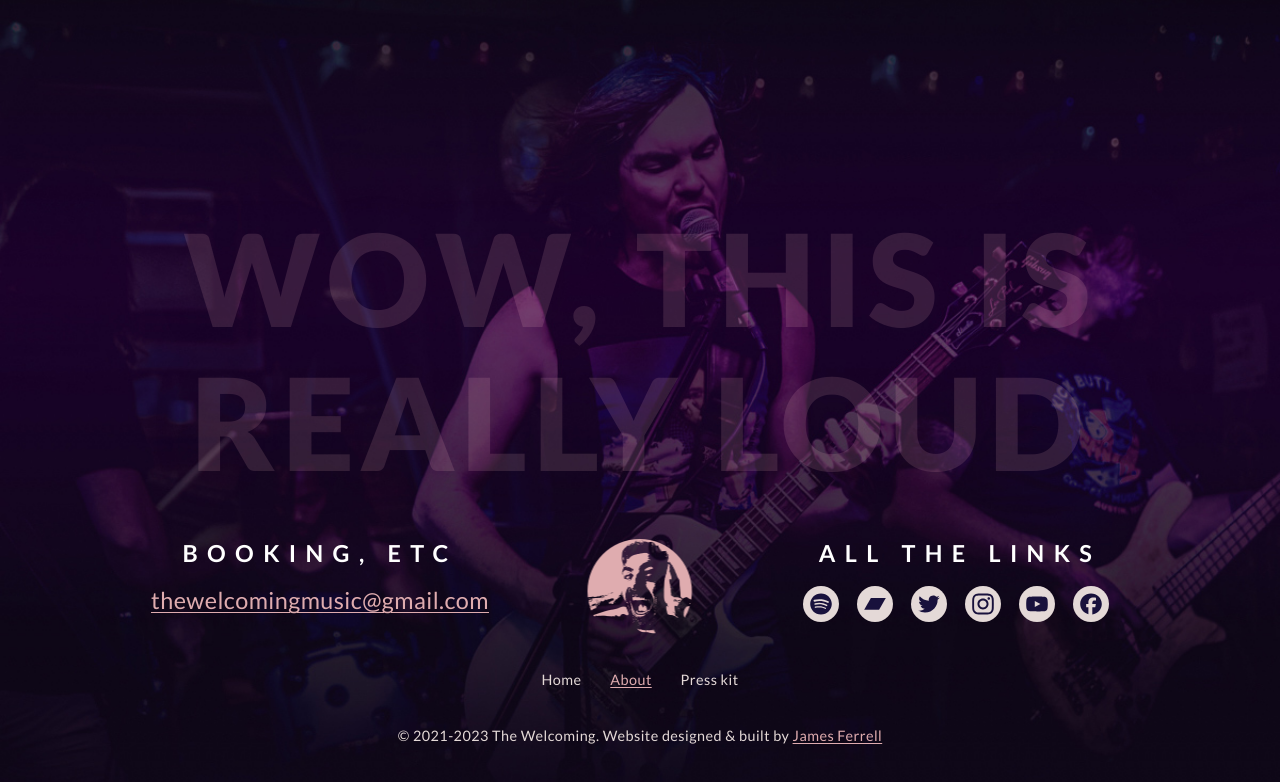
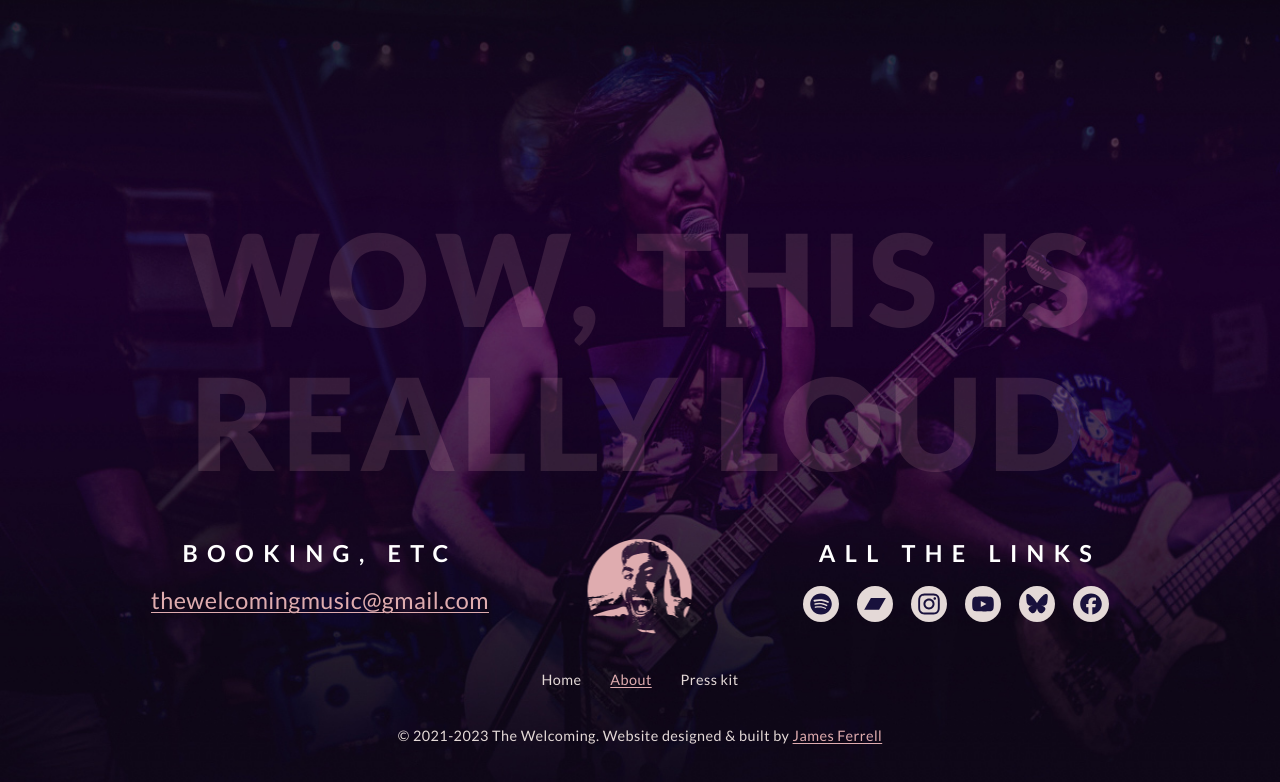
Before and after one commit to perpetualgrimace/v2.thewelcomingmusic.com, a Next.js app: page /about in a window 1280 px wide. Shown: the part 2423-3205 px from the top of the page. Built offline with nearby package versions, Linux system fonts and the light colour scheme.

Commit message:
deletes twitter, updates media stats

```diff
--- a/components/common/social-link.scss
+++ b/components/common/social-link.scss
@@ -96,8 +96,8 @@ $social-dark-bg-color: rgba(16, 9, 42, 0.66);
     &[href*="tidal.com"] {
       background-color: #000;
     }
-    &[href*="twitter.com"] {
-      background-color: #1d9bf0;
+    &[href*="bsky"] {
+      background-color: #208bfe;
     }
     &[href*="youtube.com"] {
       background-color: #ff0000;
--- /dev/null
+++ b/components/icons/social/BlueskyIcon.svg.jsx
@@ -0,0 +1,18 @@
+export default function BlueskyIcon() {
+  return (
+    <svg
+      className="bluesky-icon"
+      aria-hidden="true"
+      focusable="false"
+      xmlns="http://www.w3.org/2000/svg"
+      width="40"
+      height="40"
+      viewBox="0 0 40 40"
+    >
+      <path
+        fill="#E4D9D7"
+        d="M13.202 10.438c2.752 2.072 5.712 6.274 6.798 8.529v5.956c0-.127-.049.016-.154.325-.567 1.67-2.782 8.193-7.846 2.979-2.666-2.745-1.432-5.49 3.422-6.319-2.777.474-5.899-.31-6.755-3.38C8.42 17.644 8 12.202 8 11.467c0-3.682 3.217-2.524 5.202-1.03Zm13.596 0c-2.752 2.072-5.712 6.274-6.798 8.529v5.956c0-.127.049.016.154.325.567 1.67 2.782 8.193 7.846 2.979 2.666-2.745 1.432-5.49-3.422-6.319 2.777.474 5.899-.31 6.755-3.38.247-.884.667-6.326.667-7.061 0-3.682-3.217-2.524-5.202-1.03Z"
+      />
+    </svg>
+  );
+}
--- a/components/icons/social/TwitterIcon.svg.jsx
+++ /dev/null
@@ -1,18 +0,0 @@
-export default function TwitterIcon() {
-  return (
-    <svg
-      className="twitter-icon"
-      aria-hidden="true"
-      focusable="false"
-      xmlns="http://www.w3.org/2000/svg"
-      width="40"
-      height="40"
-      viewBox="0 0 40 40"
-    >
-      <path
-        fill="#E4D9D7"
-        d="M29.543 15.249c.015.204.015.41.015.617 0 6.315-4.954 13.598-14.01 13.598v-.003A14.25 14.25 0 0 1 8 27.318a10.096 10.096 0 0 0 7.287-1.981c-2.107-.039-3.955-1.373-4.6-3.32a5.06 5.06 0 0 0 2.223-.081c-2.297-.45-3.95-2.41-3.95-4.685v-.06a5 5 0 0 0 2.235.598c-2.164-1.403-2.832-4.196-1.525-6.38 2.5 2.986 6.19 4.8 10.15 4.993-.501-2.106.514-4.276 2.477-5.296 1.963-1.02 4.386-.635 5.913.938a10.051 10.051 0 0 0 3.128-1.161 4.824 4.824 0 0 1-2.165 2.644A10.062 10.062 0 0 0 32 12.775a9.861 9.861 0 0 1-2.457 2.474Z"
-      />
-    </svg>
-  );
-}
--- a/data/socialLinks.json
+++ b/data/socialLinks.json
@@ -10,12 +10,6 @@
     "icon": "Bandcamp"
   },
   {
-    "href": "https://www.twitter.com/the_welcoming",
-    "label": "Get trolled on Twitter",
-    "smallText": "(we don't call it X)",
-    "icon": "Twitter"
-  },
-  {
     "href": "https://www.instagram.com/thewelcomingmusic",
     "label": "Photos & videos on Instagram",
     "icon": "Instagram"
@@ -26,8 +20,13 @@
     "icon": "YouTube"
   },
   {
+    "href": "https://thewelcoming.bsky.social",
+    "label": "Get trolled on Bluesky",
+    "icon": "Bluesky"
+  },
+  {
     "href": "https://www.facebook.com/thewelcomingmusic",
-    "label": "Leftovers on Facebook",
+    "label": "Facebook exists",
     "icon": "Facebook"
   }
 ]
--- a/helpers/loadIcon.js
+++ b/helpers/loadIcon.js
@@ -8,7 +8,7 @@ import InstagramIcon from "/components/icons/social/InstagramIcon.svg";
 import PandoraIcon from "/components/icons/social/PandoraIcon.svg";
 import SpotifyIcon from "/components/icons/social/SpotifyIcon.svg";
 import TidalIcon from "/components/icons/social/TidalIcon.svg";
-import TwitterIcon from "/components/icons/social/TwitterIcon.svg";
+import BlueskyIcon from "/components/icons/social/BlueskyIcon.svg";
 import YouTubeIcon from "/components/icons/social/YouTubeIcon.svg";
 import YouTubeMusicIcon from "/components/icons/social/YouTubeMusicIcon.svg";
 
@@ -23,7 +23,7 @@ export default function loadIcon(icon) {
   else if (icon === "Pandora") return <PandoraIcon />;
   else if (icon === "Spotify") return <SpotifyIcon />;
   else if (icon === "Tidal") return <TidalIcon />;
-  else if (icon === "Twitter") return <TwitterIcon />;
+  else if (icon === "Bluesky") return <BlueskyIcon />;
   else if (icon === "YouTube") return <YouTubeIcon />;
   else if (icon === "YouTubeMusic") return <YouTubeMusicIcon />;
 }
```
Also changed, not shown: components/layout/components/StatsSection.jsx (+1 -7 lines), data/stats.json (+7 -7 lines).
